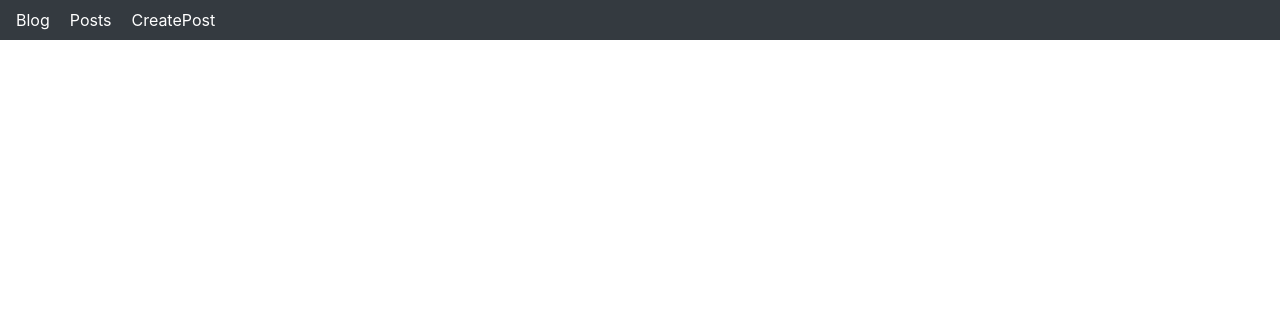
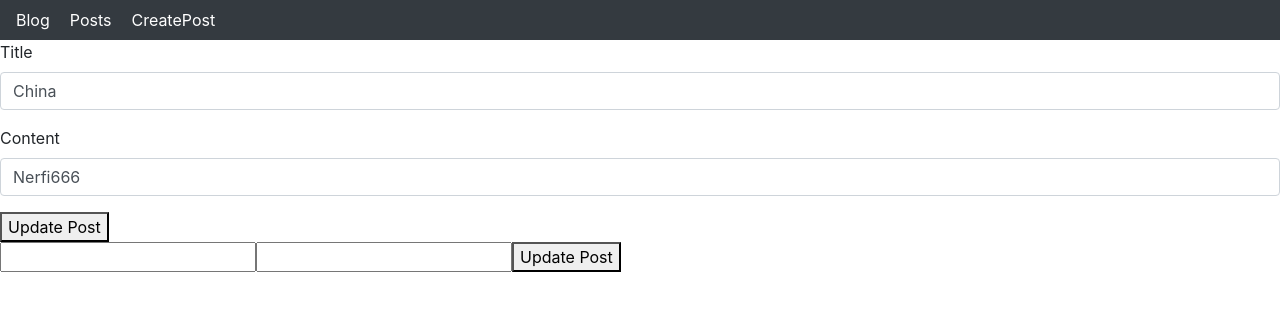
Before and after one commit to Nerfi/blog-app, a React (Create React App) app: page /update/post/1 in a window 1280 px wide. Shown: the top 310 px of the page. Built offline with nearby package versions, Linux system fonts and the light colour scheme; data requests are answered from the project's data file; the HTML template or start-up script is replaced by a standard one.

Commit message:
update and Post methods not working

```diff
--- a/db.json
+++ b/db.json
@@ -3,7 +3,6 @@
     {
       "author": "Nerfi666",
       "title": "China",
-      "likes": 11,
       "id": 1
     },
     {
@@ -15,14 +14,7 @@
     {
       "author": "Nerfi666",
       "title": "Quito",
-      "likes": 12,
       "id": 3
-    },
-    {
-      "title": "Paris",
-      "author": "Nerfi666",
-      "likes": 0,
-      "id": 4
     },
     {
       "author": "Nerfi666",
@@ -43,6 +35,143 @@
       "category": "travel",
       "likes": 17,
       "id": 7
+    },
+    {
+      "title": "",
+      "author": "",
+      "id": 11
+    },
+    {
+      "title": "",
+      "author": "",
+      "id": 13
+    },
+    {
+      "title": "",
+      "author": "",
+      "id": 14
+    },
+    {
+      "title": "",
+      "author": "",
+      "id": 15
+    },
+    {
+      "title": "",
+      "author": "",
+      "id": 16
+    },
+    {
+      "title": "",
+      "author": "",
+      "category": "",
+      "likes": 0,
+      "id": 17
+    },
+    {
+      "title": "",
+      "author": "",
+      "category": "",
+      "likes": 0,
+      "id": 18
+    },
+    {
+      "title": "",
+      "author": "",
+      "category": "",
+      "likes": 0,
+      "id": 19
+    },
+    {
+      "title": "",
+      "author": "",
+      "category": "",
+      "likes": 0,
+      "id": 20
+    },
+    {
+      "title": "",
+      "author": "",
+      "category": "",
+      "likes": 0,
+      "id": 21
+    },
+    {
+      "title": "",
+      "author": "",
+      "category": "",
+      "likes": 0,
+      "id": 22
+    },
+    {
+      "title": "",
+      "author": "",
+      "category": "",
+      "likes": 0,
+      "id": 23
+    },
+    {
+      "title": "",
+      "author": "",
+      "category": "",
+      "likes": 0,
+      "id": 24
+    },
+    {
+      "title": "",
+      "author": "",
+      "category": "",
+      "likes": 0,
+      "id": 25
+    },
+    {
+      "title": "",
+      "author": "",
+      "category": "",
+      "likes": 0,
+      "id": 26
+    },
+    {
+      "title": "",
+      "author": "",
+      "category": "",
+      "likes": 0,
+      "id": 27
+    },
+    {
+      "title": "",
+      "author": "",
+      "category": "",
+      "likes": 0,
+      "id": 28
+    },
+    {
+      "title": "",
+      "author": "",
+      "category": "",
+      "likes": 0,
+      "id": 29
+    },
+    {
+      "title": "",
+      "author": "",
+      "category": "",
+      "likes": 0,
+      "id": 30
+    },
+    {
+      "title": "",
+      "author": "",
+      "category": "",
+      "likes": 0,
+      "id": 31
+    },
+    {
+      "title": "",
+      "author": "",
+      "category": "",
+      "likes": 0,
+      "id": 32
     }
   ],
   "comments": [],
--- a/src/App.js
+++ b/src/App.js
@@ -7,6 +7,7 @@ import Posts from '../src/components/Posts/Posts';
 import CreatePost from '../src/components/PostCreation/CreatePost';
 import LandingPage from '../src/components/LandingPage/LandingPage';
 import Post from '../src/components/PostDetail/PostDetail';
+import PostUpdate from '../src/components/UpdatePost/UpdatePost';
 
 
  class App extends Component{
@@ -19,6 +20,7 @@ import Post from '../src/components/PostDetail/PostDetail';
                 <Route path="/posts" component={Posts}/>
                 <Route path="/createpost" component={CreatePost}/>
                 <Route exact path="/post/:id" component={Post}/>
+                <Route exact path="/update/post/:id" component={PostUpdate}/>
                 <Route exact path="/" component={LandingPage}/>
             </Switch>
 
--- a/src/components/LandingPage/LandingPage.js
+++ b/src/components/LandingPage/LandingPage.js
@@ -1,6 +1,6 @@
 import React,{useState,useEffect} from 'react';
 import { Card,Button } from 'react-bootstrap';
-import {Link} from 'react-router-dom'
+import {Link} from 'react-router-dom';
 import './landingPage.css';
 
 const LandinPage = (props) => {
@@ -20,7 +20,7 @@ const LandinPage = (props) => {
   },[]);
 
   const addLikes = () => alert('hello world JUANAKO');
-  console.log(props)
+  console.log(props, 'props here')
 
   return(
     <div>
@@ -30,12 +30,12 @@ const LandinPage = (props) => {
 
       {blogs.filter(blog => blog.likes > 10).map(likesOnBlog => (
 
-         <Card style={{width: '38rem', display: 'flex', flexWrap: 'wrap',alingContent: 'center'}}>
+         <Card key={likesOnBlog.id} style={{width: '38rem', display: 'flex', flexWrap: 'wrap',alingContent: 'center'}}>
             <Card.Body >
               <Card.Title> <Link to={`/post/${likesOnBlog.id}`}> {likesOnBlog.title} </Link></Card.Title>
               <p>{likesOnBlog.likes} times this post was liked</p>
               <Card.Text>
-                {likesOnBlog.author}
+                Created by: {likesOnBlog.author}
                 {likesOnBlog.category}
               </Card.Text>
 
--- a/src/components/Navigation/Navbar.js
+++ b/src/components/Navigation/Navbar.js
@@ -17,7 +17,6 @@ class Main extends Component {
             <NavLink  style={{marginLeft: '20px', color: 'white'}} to="/posts">Posts</NavLink>
           <NavLink style={{marginLeft: '20px' , color: 'white'}} to="/CreatePost">CreatePost</NavLink>
 
-
           </Nav>
         </Navbar.Collapse>
 
--- a/src/components/PostCreation/CreatePost.js
+++ b/src/components/PostCreation/CreatePost.js
@@ -3,32 +3,28 @@ import {Form} from 'react-bootstrap';
 
 function Post(props) {
 
-  const [details, setDetails] = useState({title:"", author: ""});
+  const [details, setDetails] = useState({title:"", author: "", likes: 0, category: ""});
 
   const handleChange = (event) => {
 
-     const {title, author} = details;
-    setDetails(prevDetails => {
-      return {
-        ...prevDetails,
-        title: event.target.value //error: This synthetic event is reuse NOT WOKRING YET
-      }
-    })
+    const value = event.target.value;
+
+    setDetails({
+      ...details,
+      [event.target.name]: value
+    });
 
   }
 
-   const addPost = (event) => {
-    event.preventDefault();
+   const addPost = (event) =>  {
+
+    const {title,author,likes,category} = details;
+    //not working POSt request
 
     const postDetails = {
       method: 'POST',
-      body: JSON.stringify({
-        title: details.title,
-        author: details.author
-      }),
-      headers:  {
-        "Content-type": "application/json; charset=UTF-8"
-      }
+      headers: { 'Content-Type': 'application/json' },
+      body: JSON.stringify({ title: title, author: author, category: category, likes: likes })
     };
 
     const postRequest = fetch('/posts', postDetails)
@@ -36,21 +32,22 @@ function Post(props) {
     .then(data => setDetails(data))
     .catch(error => console.log(error))
 
+
+    event.preventDefault();
     props.history.push('/posts')
+  }
 
-
-  }
 
   return (
     <div>
         <Form >
         <Form.Group controlId="formGroupEmail">
         <Form.Label>Title</Form.Label>
-        <Form.Control onChange={handleChange} type="text" placeholder="Enter title" />
+        <Form.Control onChange={handleChange} type="text" placeholder="Enter title"  />
         </Form.Group>
         <Form.Group controlId="formGroupPassword">
           <Form.Label >Content</Form.Label>
-          <Form.Control onChange={handleChange} type="text" placeholder="Enter Content" />
+          <Form.Control onChange={handleChange} type="text" placeholder="Enter Content"/>
          </Form.Group>
       </Form>
       <button onClick={addPost}>Add Post</button>
--- a/src/components/PostDetail/PostDetail.js
+++ b/src/components/PostDetail/PostDetail.js
@@ -1,5 +1,6 @@
 import React,{useState,useEffect} from 'react';
 import { Card,Button } from 'react-bootstrap';
+import {Link} from 'react-router-dom'
 
 function PostDetails(props){
 
@@ -19,7 +20,7 @@ function PostDetails(props){
     props.history.push('/posts');
 
   }
-
+  //adding likes
   const addLikes = () => {
 
        const postDetails = {
@@ -57,6 +58,7 @@ function PostDetails(props){
             </Card.Text>
             <Button onClick={click} variant="danger">Delete</Button>
              <Button onClick={addLikes} variant="success" style={{margin: '10px'}}>Like Post</Button>
+              <Link to={`/update/post/${props.match.params.id}`}> Update Post </Link>
           </Card.Body>
 
         </Card>
--- /dev/null
+++ b/src/components/UpdatePost/UpdatePost.js
@@ -0,0 +1,73 @@
+import React,{useState, useEffect} from 'react';
+import {Form} from 'react-bootstrap';
+
+const UpdatePost = (props) => {
+
+  const [updatePost, setUpdatePost] = useState({});
+
+  useEffect(() => {
+    fetch(`/posts/${props.match.params.id}`)
+    .then(response =>  response.json())
+    .then(selectPost => setUpdatePost(selectPost))
+  },[]);
+
+ const handleChange = (event) => {
+
+    const value = event.target.value;
+
+    setUpdatePost({
+      ...updatePost,
+      [event.target.name]: value
+    });
+
+  }
+
+
+const updatedPost = () => {
+
+  const {author, title, category} = updatePost;
+
+   const postDetails = {
+    method: 'PUT',
+      body: JSON.stringify({
+          author:author,
+          title: title,
+          category: category
+        }),
+      headers: { 'Content-Type': 'application/json' }
+
+  };
+  const updatedPostValues = fetch(`/posts/${props.match.params.id}`, postDetails)
+  .then(response =>  response.json())
+  .then(updateDate => setUpdatePost(updateDate))
+  .catch(err => alert(err));
+
+};
+
+
+  return(
+    <div>
+     <Form >
+        <Form.Group controlId="formGroupEmail">
+        <Form.Label>Title</Form.Label>
+        <Form.Control onChange={handleChange} type="text" placeholder="Enter title" value={updatePost.title} />
+        </Form.Group>
+        <Form.Group controlId="formGroupPassword">
+          <Form.Label >Content</Form.Label>
+          <Form.Control onChange={handleChange} type="text" placeholder="Enter Content"  value={updatePost.author}/>
+         </Form.Group>
+      </Form>
+      <button onClick={updatedPost}>Update Post</button>
+
+      <div>
+        <input type="text" onChange={handleChange}  />
+         <input type="text" onChange={handleChange} />
+         <button onClick={updatedPost}>Update Post</button>
+
+      </div>
+
+    </div>
+  );
+};
+
+export default UpdatePost;
```
